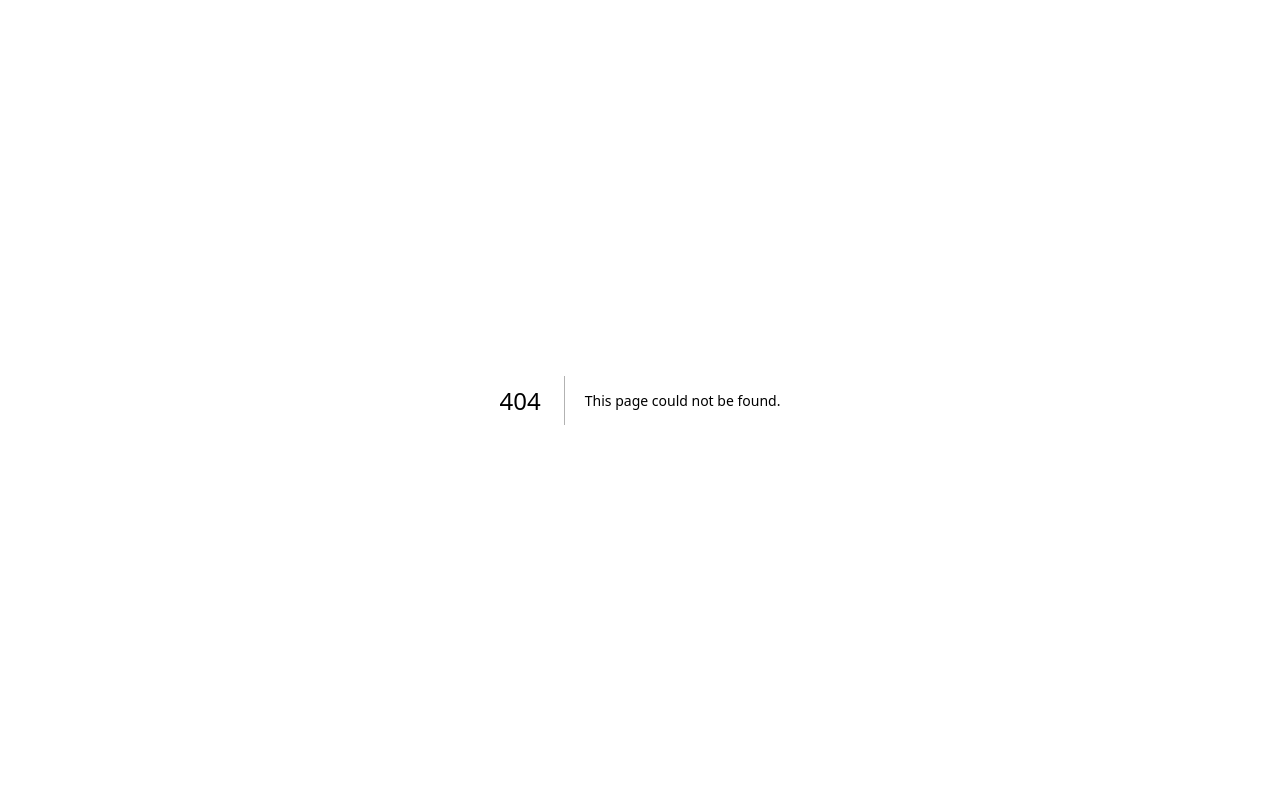
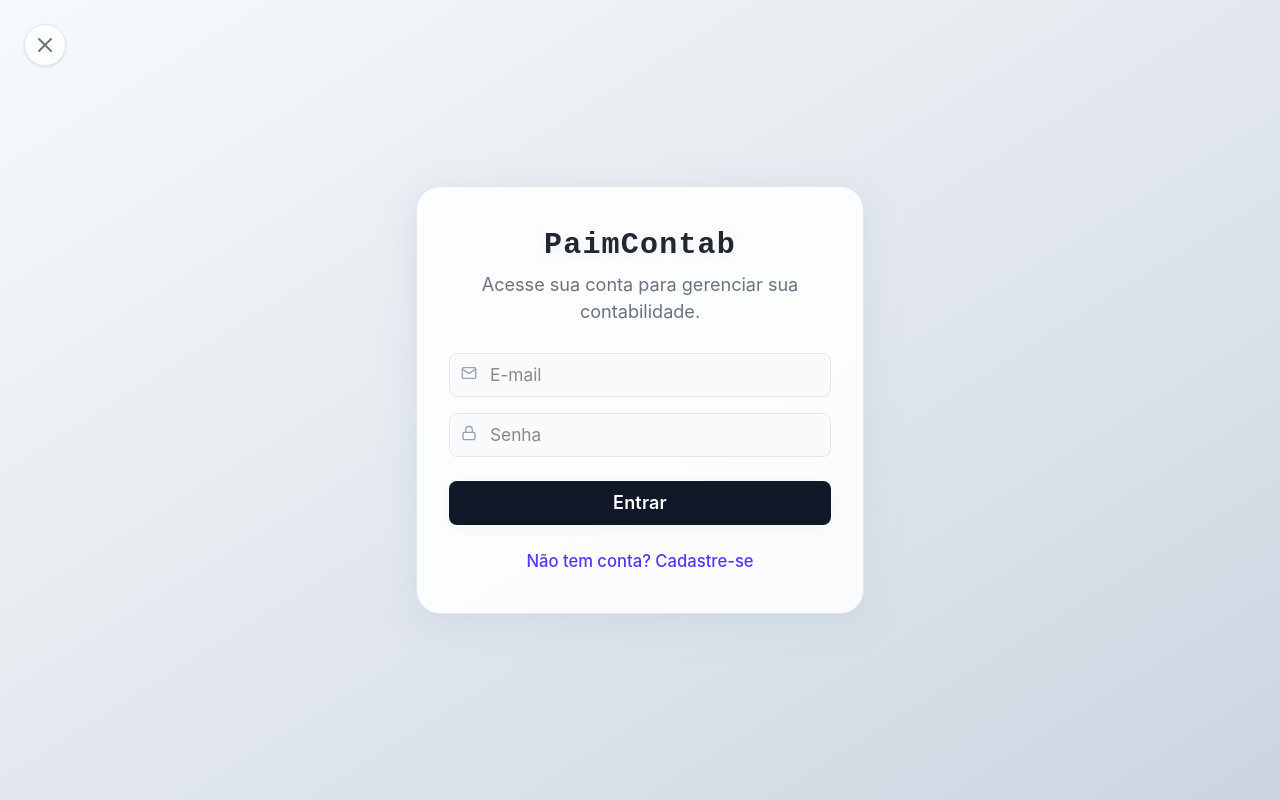
Before and after one commit to Edu-2de/PaimContab, a Next.js app in the folder frontend/: page /Login in a window 1280 px wide. Before the commit this address had no page. Built offline with nearby package versions, Linux system fonts and the light colour scheme.

Commit message:
feat: implement login and registration page with form handling and animations

```diff
--- /dev/null
+++ b/frontend/src/app/Login/page.tsx
@@ -0,0 +1,181 @@
+"use client";
+import { useState, useRef } from "react";
+import { FiUser, FiMail, FiLock, FiArrowLeft, FiX } from "react-icons/fi";
+
+const siteName = "PaimContab";
+
+export default function LoginRegisterPage() {
+  const [mode, setMode] = useState<"login" | "register">("login");
+  const [loading, setLoading] = useState(false);
+  const containerRef = useRef<HTMLDivElement>(null);
+
+  function handleSwitch() {
+    if (containerRef.current) {
+      containerRef.current.classList.add("switching-fluent");
+      setTimeout(() => {
+        setMode((m) => (m === "login" ? "register" : "login"));
+        setTimeout(() => {
+          containerRef.current?.classList.remove("switching-fluent");
+        }, 320);
+      }, 180);
+    } else {
+      setMode((m) => (m === "login" ? "register" : "login"));
+    }
+  }
+
+  function handleBack() {
+    window.location.href = "/";
+  }
+
+  function handleSubmit(e: React.FormEvent) {
+    e.preventDefault();
+    setLoading(true);
+    setTimeout(() => setLoading(false), 1200); // Simulação
+  }
+
+  return (
+    <div
+      className="min-h-screen flex items-center justify-center bg-gradient-to-br from-[#f7fafc] via-[#e3e8ee] to-[#cbd5e1] relative"
+      style={{ fontFamily: "Inter, sans-serif" }}
+    >
+      <button
+        onClick={handleBack}
+        aria-label="Voltar para home"
+        className="absolute top-6 left-6 bg-white/80 hover:bg-gray-100 rounded-full p-2 shadow transition z-20 cursor-pointer"
+        style={{ border: "1.5px solid #e5e7eb" }}
+      >
+        <FiX className="text-2xl text-gray-500" />
+      </button>
+      <div
+        ref={containerRef}
+        className="relative w-full max-w-md mx-auto bg-white/90 rounded-3xl shadow-2xl px-8 py-10 flex flex-col items-center transition-all duration-500"
+        style={{
+          boxShadow: "0 8px 32px 0 #cbd5e1cc",
+          border: "1.5px solid #e0e7ef",
+          minHeight: 420,
+        }}
+      >
+        <h1
+          className="font-extrabold text-3xl mb-2 tracking-tight"
+          style={{
+            color: "#23272f",
+            letterSpacing: "0.04em",
+            textShadow: "0 2px 8px #e2e8f080",
+            fontFamily: "monospace",
+          }}
+        >
+          {siteName}
+        </h1>
+        <p className="text-gray-500 mb-7 text-center" style={{ fontSize: "1.13rem" }}>
+          {mode === "login"
+            ? "Acesse sua conta para gerenciar sua contabilidade."
+            : "Crie sua conta e simplifique sua gestão MEI."}
+        </p>
+        <form
+          className="w-full flex flex-col gap-4 transition-all"
+          onSubmit={handleSubmit}
+          autoComplete="off"
+        >
+          {mode === "register" && (
+            <div className="relative">
+              <FiUser className="absolute left-3 top-3 text-gray-400" />
+              <input
+                type="text"
+                placeholder="Seu nome"
+                required
+                className="pl-10 pr-3 py-2 rounded-lg border border-gray-200 w-full bg-gray-50 focus:outline-none focus:ring-2 focus:ring-indigo-100 transition"
+                style={{ fontSize: "1.08rem" }}
+              />
+            </div>
+          )}
+          <div className="relative">
+            <FiMail className="absolute left-3 top-3 text-gray-400" />
+            <input
+              type="email"
+              placeholder="E-mail"
+              required
+              className="pl-10 pr-3 py-2 rounded-lg border border-gray-200 w-full bg-gray-50 focus:outline-none focus:ring-2 focus:ring-indigo-100 transition"
+              style={{ fontSize: "1.08rem" }}
+            />
+          </div>
+          <div className="relative">
+            <FiLock className="absolute left-3 top-3 text-gray-400" />
+            <input
+              type="password"
+              placeholder="Senha"
+              required
+              className="pl-10 pr-3 py-2 rounded-lg border border-gray-200 w-full bg-gray-50 focus:outline-none focus:ring-2 focus:ring-indigo-100 transition"
+              style={{ fontSize: "1.08rem" }}
+            />
+          </div>
+          {mode === "register" && (
+            <div className="relative">
+              <FiLock className="absolute left-3 top-3 text-gray-400" />
+              <input
+                type="password"
+                placeholder="Confirmar senha"
+                required
+                className="pl-10 pr-3 py-2 rounded-lg border border-gray-200 w-full bg-gray-50 focus:outline-none focus:ring-2 focus:ring-indigo-100 transition"
+                style={{ fontSize: "1.08rem" }}
+              />
+            </div>
+          )}
+          <button
+            type="submit"
+            disabled={loading}
+            className={`mt-2 py-2 rounded-lg font-semibold text-lg transition bg-gray-900 text-white hover:bg-gray-800 shadow cursor-pointer ${
+              loading ? "opacity-60 cursor-not-allowed" : ""
+            }`}
+            style={{
+              letterSpacing: "0.01em",
+              boxShadow: "0 3px 16px 0 #3341550b",
+            }}
+          >
+            {loading
+              ? mode === "login"
+                ? "Entrando..."
+                : "Registrando..."
+              : mode === "login"
+              ? "Entrar"
+              : "Registrar"}
+          </button>
+        </form>
+        <div className="mt-6 flex flex-col items-center w-full">
+          <button
+            onClick={handleSwitch}
+            className={`font-medium transition cursor-pointer ${
+              mode === "register"
+                ? "text-black hover:underline"
+                : "text-indigo-600 hover:underline"
+            }`}
+            style={{ fontSize: "1.04rem" }}
+            type="button"
+          >
+            {mode === "login"
+              ? "Não tem conta? Cadastre-se"
+              : "Já tem conta? Entrar"}
+          </button>
+        </div>
+        <button
+          onClick={handleBack}
+          className="absolute top-6 left-6 sm:hidden bg-white/80 hover:bg-gray-100 rounded-full p-2 shadow transition cursor-pointer"
+          style={{ border: "1.5px solid #e5e7eb" }}
+          aria-label="Voltar para home"
+        >
+          <FiArrowLeft className="text-xl text-gray-500" />
+        </button>
+        <style>{`
+          .switching-fluent {
+            animation: fadeSwitchFluent 0.5s cubic-bezier(.45,1.75,.38,.9);
+          }
+          @keyframes fadeSwitchFluent {
+            0% { opacity: 1; transform: scale(1);}
+            30% { opacity: 0.1; transform: scale(0.97) translateY(10px);}
+            60% { opacity: 0.1; transform: scale(1.03) translateY(-10px);}
+            100% { opacity: 1; transform: scale(1);}
+          }
+        `}</style>
+      </div>
+    </div>
+  );
+}
--- a/frontend/src/components/Header.tsx
+++ b/frontend/src/components/Header.tsx
@@ -42,7 +42,7 @@ const menuItems = [
 const rightButtons = [
   {
     label: "Entrar",
-    onClick: () => alert("Login..."),
+    onClick: () => (window.location.href = "/Login"),
     style: "outline pointer-events-auto cursor-pointer",
   }
 ];
```
